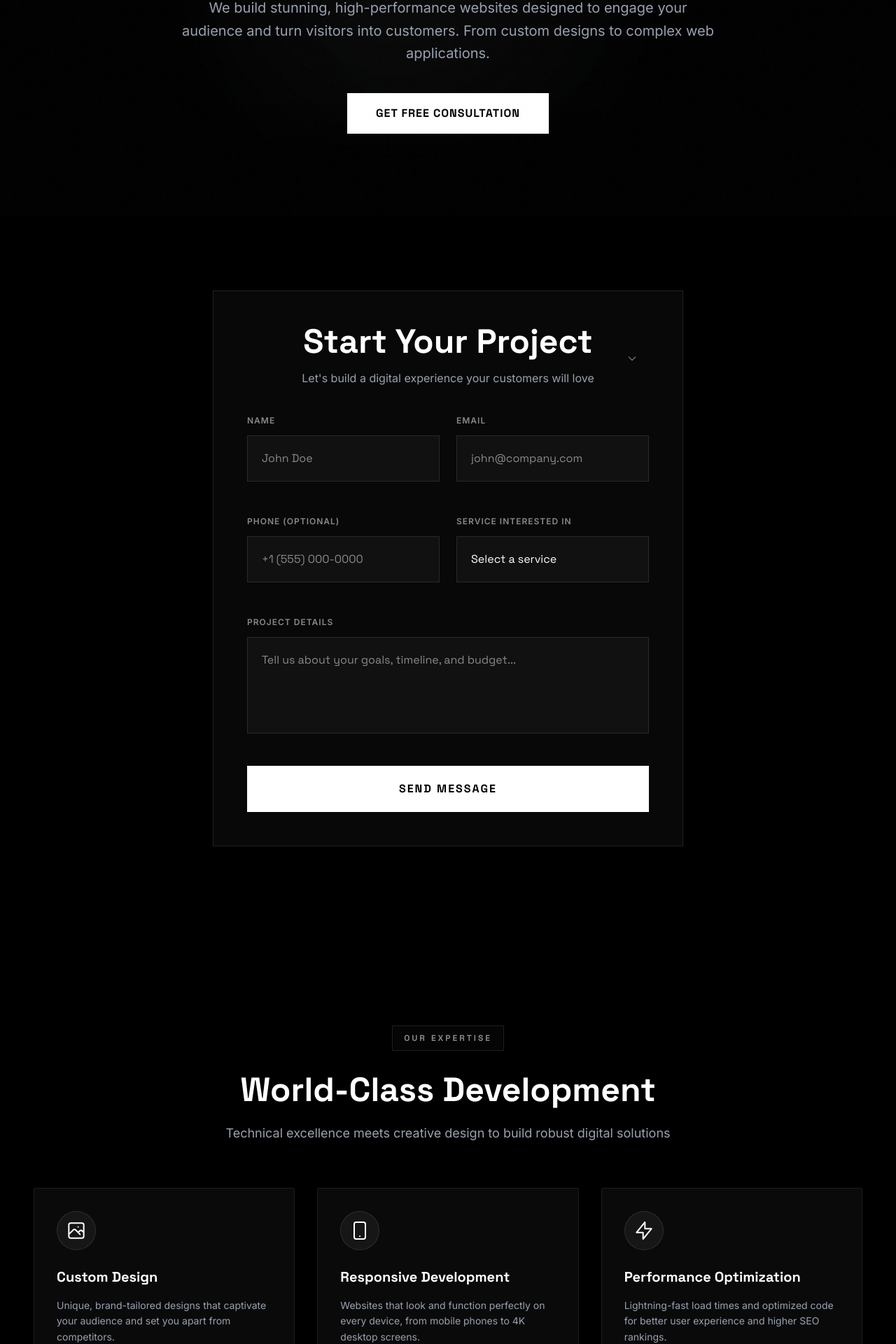
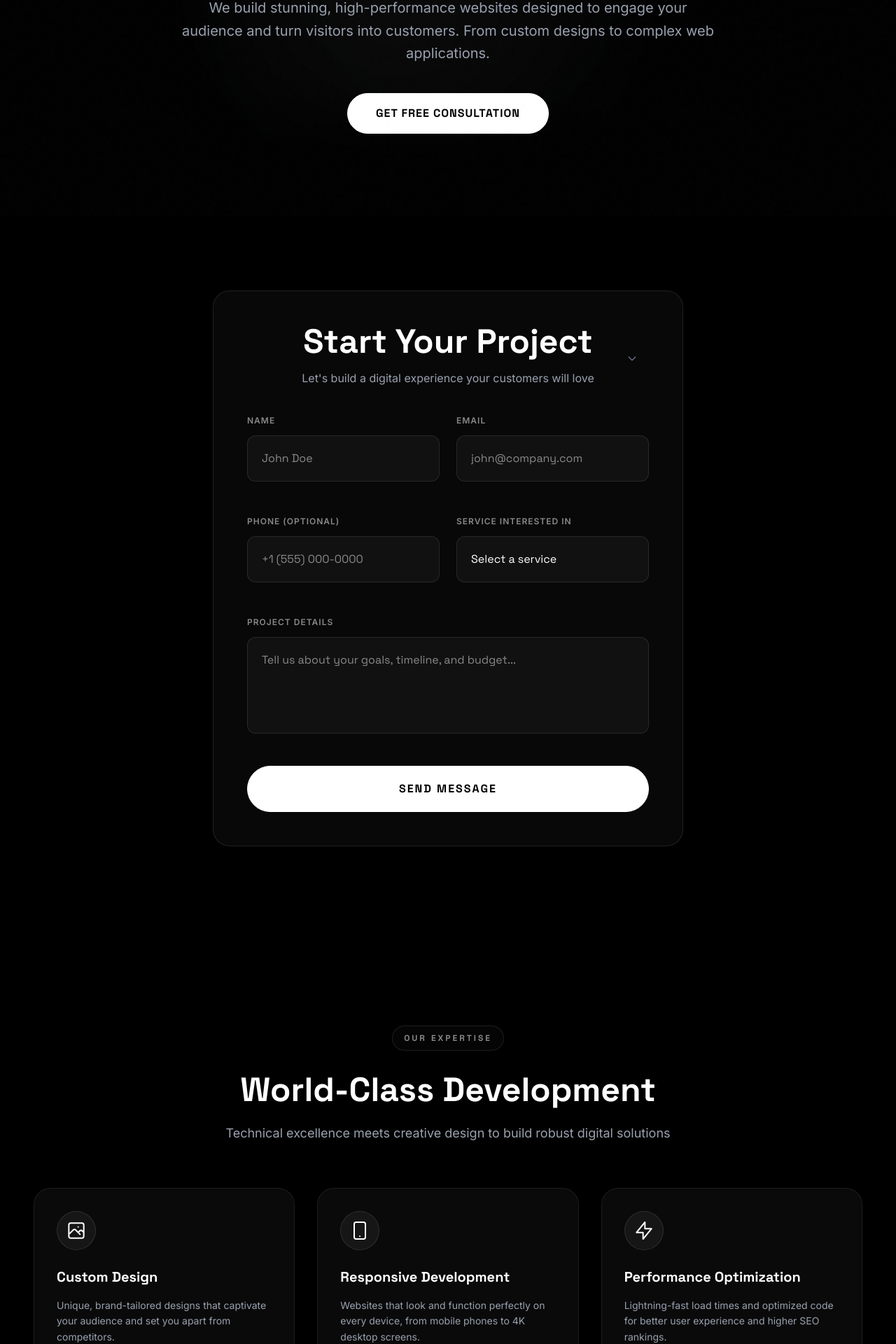
Before and after one commit to aryan24-cs/dm-website, a React (Vite) app: page /development in a window 1280 px wide. Shown: the part 491-2411 px from the top of the page at 70% size. Built offline with nearby package versions, Linux system fonts and the light colour scheme.

Commit message:
Update index.css

```diff
--- a/src/index.css
+++ b/src/index.css
@@ -105,7 +105,8 @@ h6 {
 .bento-card {
     background: var(--bg-card);
     border: 1px solid var(--border-color);
-    border-radius: 2px;
+    border-radius: 24px;
+    /* ROUNDED */
     position: relative;
     overflow: hidden;
     transition: all 0.5s cubic-bezier(0.22, 1, 0.36, 1);
@@ -152,6 +153,8 @@ h6 {
     border: 1px solid rgba(255, 255, 255, 0.1);
     background: rgba(255, 255, 255, 0.02);
     backdrop-filter: blur(10px);
+    border-radius: 50px;
+    /* ROUNDED TAGS */
 }
 
 /* FORM STYLES */
@@ -161,6 +164,8 @@ h6 {
     padding: 3rem;
     position: relative;
     z-index: 20;
+    border-radius: 24px;
+    /* ROUNDED */
 }
 
 .modern-input-group {
@@ -181,7 +186,8 @@ h6 {
     width: 100%;
     background: var(--bg-input);
     border: 1px solid rgba(255, 255, 255, 0.1);
-    border-radius: 0;
+    border-radius: 12px;
+    /* ROUNDED INPUTS */
     padding: 1.25rem;
     color: #fff;
     font-family: 'Space Grotesk', sans-serif;
@@ -215,6 +221,8 @@ select.modern-input option {
     display: inline-flex;
     align-items: center;
     justify-content: center;
+    border-radius: 50px;
+    /* ROUNDED PILL */
 }
 
 .btn-primary:hover {
@@ -233,6 +241,8 @@ select.modern-input option {
     text-transform: uppercase;
     letter-spacing: 2px;
     font-family: 'Space Grotesk', sans-serif;
+    border-radius: 50px;
+    /* ROUNDED PILL */
 }
 
 .btn-glow:hover {
@@ -246,6 +256,8 @@ select.modern-input option {
     border: 1px solid var(--border-color);
     margin-bottom: 1rem;
     transition: all 0.3s ease;
+    border-radius: 16px;
+    /* ROUNDED */
 }
 
 .faq-card:hover {
@@ -296,6 +308,8 @@ select.modern-input option {
     flex-direction: column;
     transition: all 0.4s ease;
     z-index: 20;
+    border-radius: 24px;
+    /* ROUNDED */
 }
 
 .result-card:hover {
@@ -312,6 +326,8 @@ select.modern-input option {
     font-size: 0.7rem;
     text-transform: uppercase;
     letter-spacing: 1px;
+    border-radius: 50px;
+    /* ROUNDED PILL */
 }
 
 .result-metric {
```
